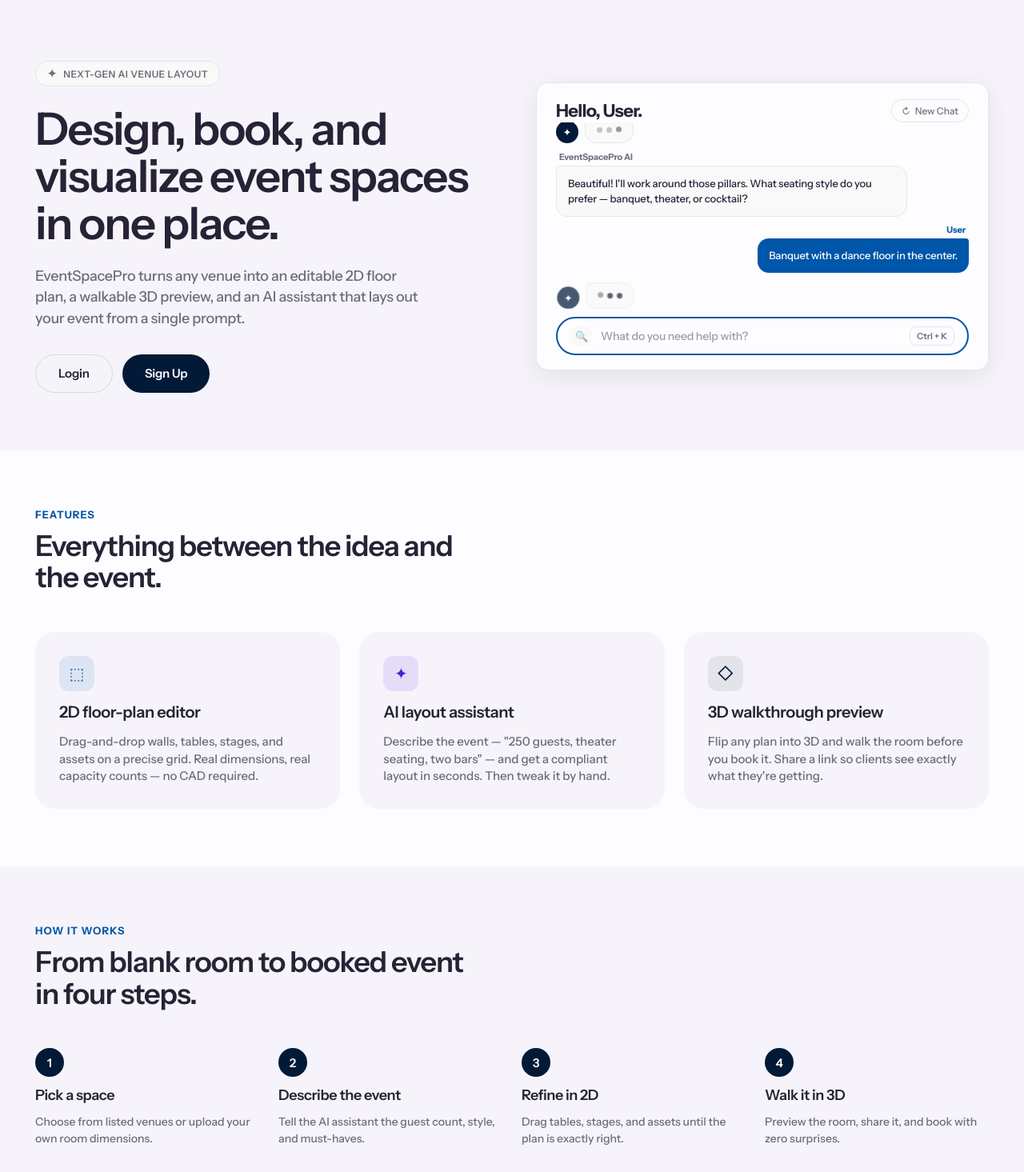
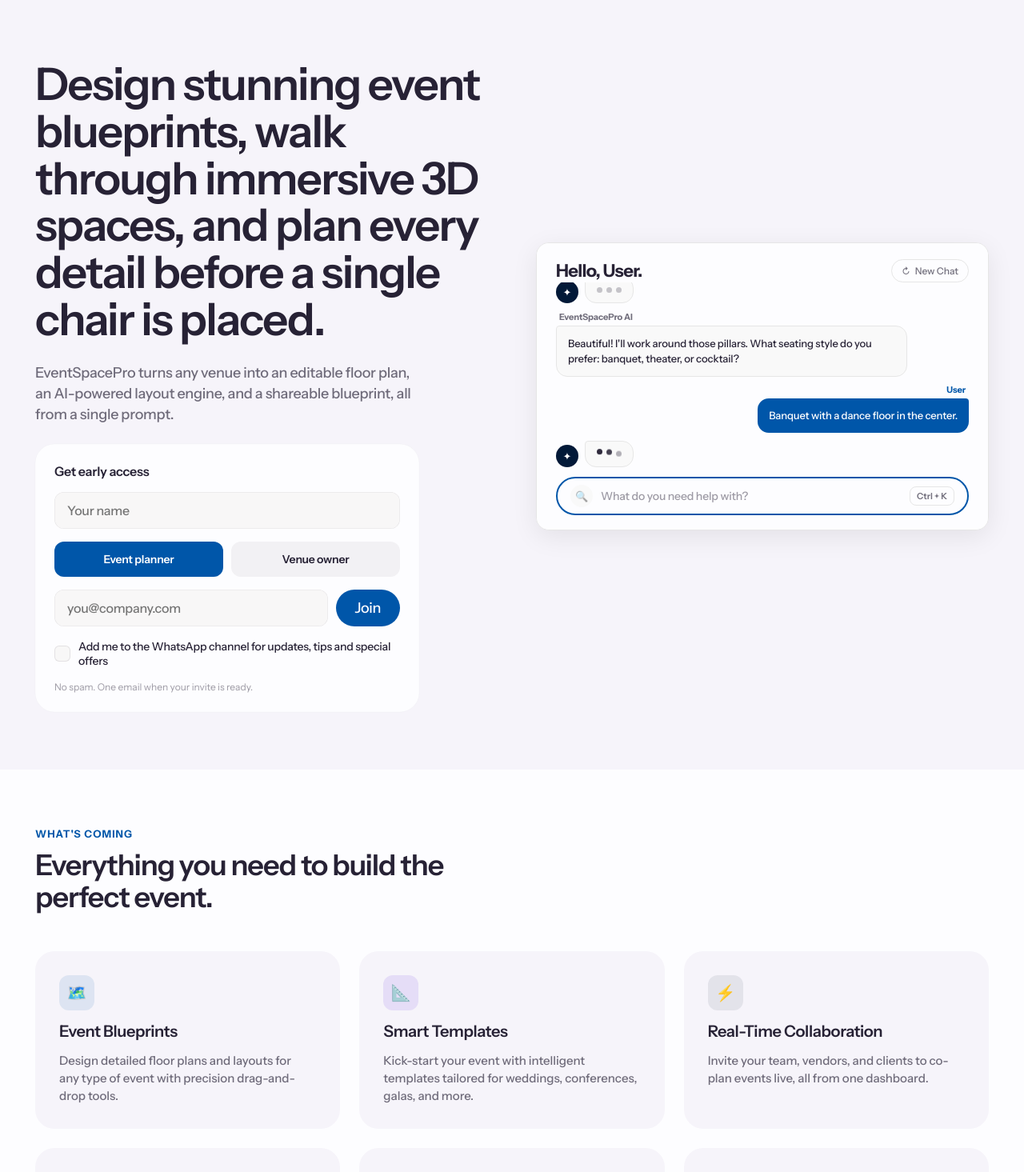
Before and after one commit to dtechoracle/esp-landing, a Next.js app: page / in a window 1280 px wide. Shown: the part 60-1525 px from the top of the page at 80% size. Built offline with nearby package versions, Linux system fonts and the light colour scheme.

Commit message:
fixed texts

```diff
--- a/app/components/AIChatDemo.tsx
+++ b/app/components/AIChatDemo.tsx
@@ -8,7 +8,6 @@
   | { id: number; sender: "typing" };
 
 const timeline: { delay: number; add?: Message; reset?: boolean }[] = [
-  // User picks a chip and types
   { delay: 600, add: { id: 1, sender: "user", text: "I'm planning a wedding reception for 150 guests in a ballroom with two pillars near the center." } },
   { delay: 1200, add: { id: 2, sender: "typing" } },
   {
@@ -16,7 +15,7 @@
     add: {
       id: 3,
       sender: "ai",
-      text: "Beautiful! I'll work around those pillars. What seating style do you prefer — banquet, theater, or cocktail?",
+      text: "Beautiful! I'll work around those pillars. What seating style do you prefer: banquet, theater, or cocktail?",
     },
   },
   { delay: 900, add: { id: 4, sender: "user", text: "Banquet with a dance floor in the center." } },
@@ -26,27 +25,27 @@
     add: {
       id: 6,
       sender: "ai",
-      text: "Done! 15 round tables of 10 arranged around a central dance floor, stage in the north corner, bar near the entrance. Want the 3D preview?",
+      text: "Done! 15 round tables of 10 arranged around a central dance floor, stage in the north corner, bar near the entrance. Want me to adjust anything?",
     },
   },
-  { delay: 700, add: { id: 7, sender: "user", text: "Yes, show me the walkthrough!" } },
+  { delay: 700, add: { id: 7, sender: "user", text: "Add a photo booth near the entrance." } },
   { delay: 1000, add: { id: 8, sender: "typing" } },
   {
     delay: 2400,
     add: {
       id: 9,
       sender: "ai",
-      text: "Here's your 3D walkthrough! Walk through the room to see the layout from every angle. You can also share this link with your client.",
+      text: "Photo booth placed near the entrance, 12x12 ft with backdrop and lighting space. Tables 1–3 shifted to make room. Capacity still at 150.",
     },
   },
-  { delay: 1200, add: { id: 10, sender: "user", text: "This is perfect! Can you also suggest lighting for the dance floor?" } },
+  { delay: 1200, add: { id: 10, sender: "user", text: "Can you suggest a catering layout for the buffet?" } },
   { delay: 1000, add: { id: 11, sender: "typing" } },
   {
     delay: 2200,
     add: {
       id: 12,
       sender: "ai",
-      text: "I'd recommend warm string lights overhead with LED uplights around the pillars to turn them into features. Want me to add those to the plan?",
+      text: "I've set up two buffet stations along the east wall with a flow path that keeps lines away from the dance floor. Vegetarian options marked on tables 7–12.",
     },
   },
   { delay: 3000, reset: true },
--- a/app/components/Audiences.tsx
+++ b/app/components/Audiences.tsx
@@ -54,7 +54,7 @@
               position: "relative",
             }}
           >
-            Pitch layouts clients can walk through.
+            Pitch layouts clients can see and approve.
           </h3>
           <ul
             style={{
@@ -74,10 +74,10 @@
             {[
               "Search and compare venues with accurate floor plans",
               "Design seating, staging, and flow before you sign",
-              "Send clients a 3D walkthrough instead of a PDF",
+              "Send clients a polished blueprint instead of a PDF",
             ].map((item) => (
               <li key={item} style={{ display: "flex", gap: 10 }}>
-                <span style={{ color: "#8fb4e8" }}>—</span>
+                <span style={{ color: "#8fb4e8" }}>›</span>
                 {item}
               </li>
             ))}
@@ -134,11 +134,11 @@
           >
             {[
               "Digitize your spaces into reusable floor plans",
-              "Approve layouts against real capacity.",
+              "Approve layouts against real capacity and compliance rules",
               "Fewer site visits, faster contracts, happier clients",
             ].map((item) => (
               <li key={item} style={{ display: "flex", gap: 10 }}>
-                <span style={{ color: "var(--blue-600)" }}>—</span>
+                <span style={{ color: "var(--blue-600)" }}>›</span>
                 {item}
               </li>
             ))}
--- a/app/components/Features.tsx
+++ b/app/components/Features.tsx
@@ -1,24 +1,45 @@
 const features = [
   {
-    icon: "⬚",
+    icon: "🗺️",
     iconBg: "rgba(0,86,169,0.1)",
     iconColor: "var(--blue-600)",
-    title: "2D floor-plan editor",
-    body: "Drag-and-drop walls, tables, stages, and assets on a precise grid. Real dimensions, real capacity counts — no CAD required.",
+    title: "Event Blueprints",
+    body: "Design detailed floor plans and layouts for any type of event with precision drag-and-drop tools.",
   },
   {
-    icon: "✦",
+    icon: "📐",
     iconBg: "rgba(78,28,216,0.1)",
     iconColor: "var(--purple-600)",
-    title: "AI layout assistant",
-    body: 'Describe the event — "250 guests, theater seating, two bars" — and get a compliant layout in seconds. Then tweak it by hand.',
+    title: "Smart Templates",
+    body: "Kick-start your event with intelligent templates tailored for weddings, conferences, galas, and more.",
   },
   {
-    icon: "◇",
+    icon: "⚡",
     iconBg: "rgba(2,25,56,0.08)",
     iconColor: "var(--navy-900)",
-    title: "3D walkthrough preview",
-    body: "Flip any plan into 3D and walk the room before you book it. Share a link so clients see exactly what they're getting.",
+    title: "Real-Time Collaboration",
+    body: "Invite your team, vendors, and clients to co-plan events live, all from one dashboard.",
+  },
+  {
+    icon: "🧊",
+    iconBg: "rgba(0,86,169,0.1)",
+    iconColor: "var(--blue-600)",
+    title: "3D Visualization",
+    body: "Walk through your event space in immersive 3D before the first guest ever arrives.",
+  },
+  {
+    icon: "🎨",
+    iconBg: "rgba(78,28,216,0.1)",
+    iconColor: "var(--purple-600)",
+    title: "Decor Simulation",
+    body: "Place virtual décor, lighting, and furniture to see how everything looks before you commit.",
+  },
+  {
+    icon: "📊",
+    iconBg: "rgba(2,25,56,0.08)",
+    iconColor: "var(--navy-900)",
+    title: "Compliance Integration",
+    body: "Fire safety regulations, capacity limits, accessibility requirements, and venue-specific constraints with built-in AI powered insights.",
   },
 ];
 
@@ -44,7 +65,7 @@
               color: "var(--blue-600)",
             }}
           >
-            Features
+            What&apos;s Coming
           </span>
           <h2
             style={{
@@ -55,7 +76,7 @@
               lineHeight: 1.1,
             }}
           >
-            Everything between the idea and the event.
+            Everything you need to build the perfect event.
           </h2>
         </div>
 
--- a/app/components/Hero.tsx
+++ b/app/components/Hero.tsx
@@ -1,3 +1,4 @@
+import WaitlistForm from "./WaitlistForm";
 import AIChatDemo from "./AIChatDemo";
 
 export default function Hero() {
@@ -7,27 +8,6 @@
       style={{ padding: "60px 24px 72px" }}
     >
       <div style={{ display: "flex", flexDirection: "column", gap: 24 }}>
-        <div
-          style={{
-            display: "inline-flex",
-            alignItems: "center",
-            gap: 8,
-            background: "var(--surface-sunken)",
-            border: "1px solid var(--line-200)",
-            borderRadius: "var(--radius-pill)",
-            padding: "6px 14px",
-            fontSize: 12,
-            fontWeight: 600,
-            color: "var(--text-muted)",
-            letterSpacing: "0.04em",
-            textTransform: "uppercase",
-            width: "fit-content",
-          }}
-        >
-          <span style={{ fontSize: 14 }}>✦</span>
-          Next-Gen AI Venue Layout
-        </div>
-
         <h1
           style={{
             margin: 0,
@@ -37,7 +17,7 @@
             letterSpacing: "-0.03em",
           }}
         >
-          Design, book, and visualize event spaces in one place.
+          Design stunning event blueprints, walk through immersive 3D spaces, and plan every detail before a single chair is placed.
         </h1>
         <p
           style={{
@@ -50,55 +30,10 @@
             maxWidth: 480,
           }}
         >
-          EventSpacePro turns any venue into an editable 2D floor plan, a walkable
-          3D preview, and an AI assistant that lays out your event from a single
-          prompt.
+          EventSpacePro turns any venue into an editable floor plan, an AI-powered layout engine, and a shareable blueprint, all from a single prompt.
         </p>
 
-        <div style={{ display: "flex", gap: 12, marginTop: 8 }}>
-          <a
-            href="/login"
-            style={{
-              display: "inline-flex",
-              alignItems: "center",
-              justifyContent: "center",
-              height: 48,
-              padding: "0 28px",
-              fontSize: 15,
-              fontWeight: 600,
-              letterSpacing: "-0.01em",
-              color: "var(--ink-900)",
-              background: "transparent",
-              border: "1px solid var(--line-300)",
-              borderRadius: "var(--radius-pill)",
-              cursor: "pointer",
-              textDecoration: "none",
-            }}
-          >
-            Login
-          </a>
-          <a
-            href="/signup"
-            style={{
-              display: "inline-flex",
-              alignItems: "center",
-              justifyContent: "center",
-              height: 48,
-              padding: "0 28px",
-              fontSize: 15,
-              fontWeight: 600,
-              letterSpacing: "-0.01em",
-              color: "white",
-              background: "var(--navy-900)",
-              border: "none",
-              borderRadius: "var(--radius-pill)",
-              cursor: "pointer",
-              textDecoration: "none",
-            }}
-          >
-            Sign Up
-          </a>
-        </div>
+        <WaitlistForm />
       </div>
 
       <div>
--- a/app/components/HowItWorks.tsx
+++ b/app/components/HowItWorks.tsx
@@ -11,13 +11,13 @@
   },
   {
     n: "3",
-    title: "Refine in 2D",
+    title: "Refine the blueprint",
     body: "Drag tables, stages, and assets until the plan is exactly right.",
   },
   {
     n: "4",
-    title: "Walk it in 3D",
-    body: "Preview the room, share it, and book with zero surprises.",
+    title: "Share and book",
+    body: "Send the plan to clients or vendors and lock in the booking.",
   },
 ];
 
--- a/app/components/MockEditor.tsx
+++ b/app/components/MockEditor.tsx
@@ -56,7 +56,7 @@
               textOverflow: "ellipsis",
             }}
           >
-            Rivera Wedding — Grand Hall
+            Rivera Wedding | Grand Hall
           </span>
           <span
             style={{
--- a/app/components/WaitlistForm.tsx
+++ b/app/components/WaitlistForm.tsx
@@ -46,7 +46,7 @@
   const emailRef = useRef<HTMLInputElement>(null);
 
   const confirmCopy = whatsappOn
-    ? "We'll email you — and add you to our WhatsApp channel — the moment early access opens."
+    ? "We'll email you and add you to our WhatsApp channel the moment early access opens."
     : "We'll email you the moment early access opens.";
 
   function reset() {
@@ -91,7 +91,7 @@
           type: "success",
           message:
             result.status === 409
-              ? "That email is already on the list — we'll be in touch soon!"
+              ? "That email is already on the list, we'll be in touch soon!"
               : confirmCopy,
         });
         return;
```
